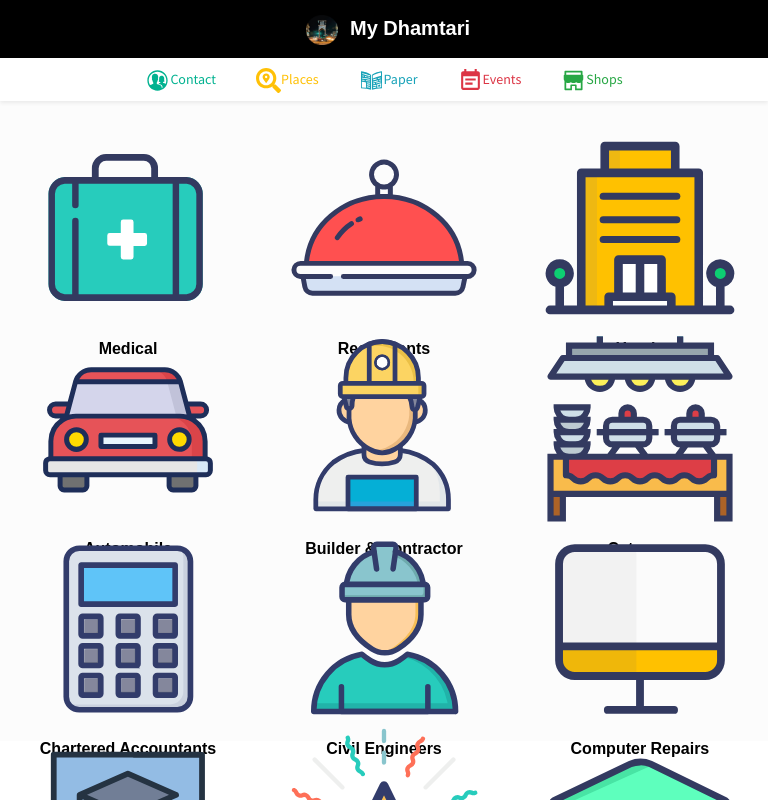
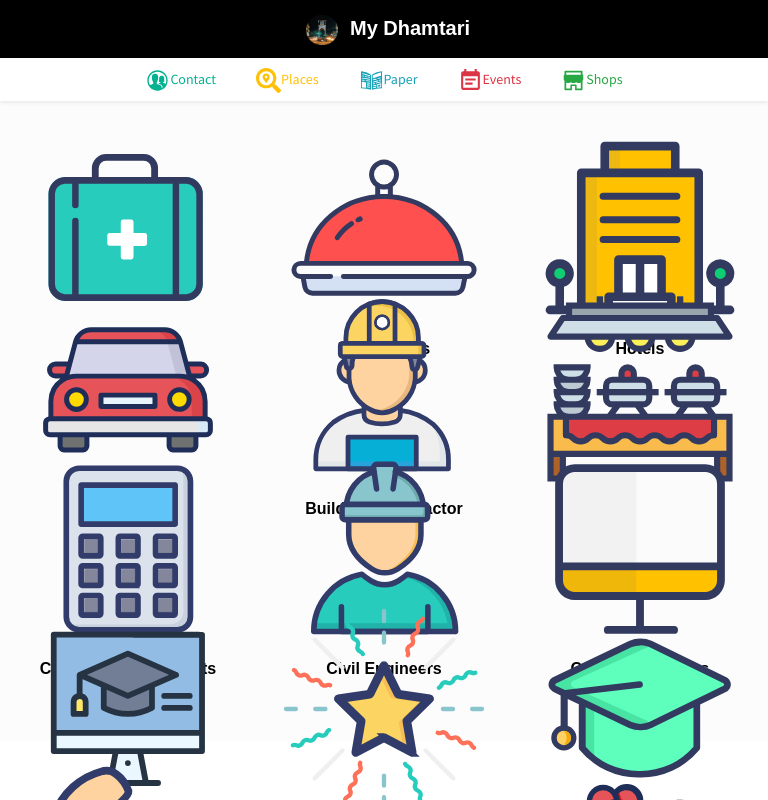
Before and after one commit to manav-kothari/My-Dhamtari, a React (Create React App) app: page / in a window 768 px wide. Built offline with nearby package versions, Linux system fonts and the light colour scheme.

Commit message:
updated contact UI css

```diff
--- a/src/style.css
+++ b/src/style.css
@@ -310,7 +310,7 @@ body {
   .column {
     float: left;
     width: 33.33%;
-    height: 25vh;
+    height: 20vh;
     padding: 20px;
   }
 
```
